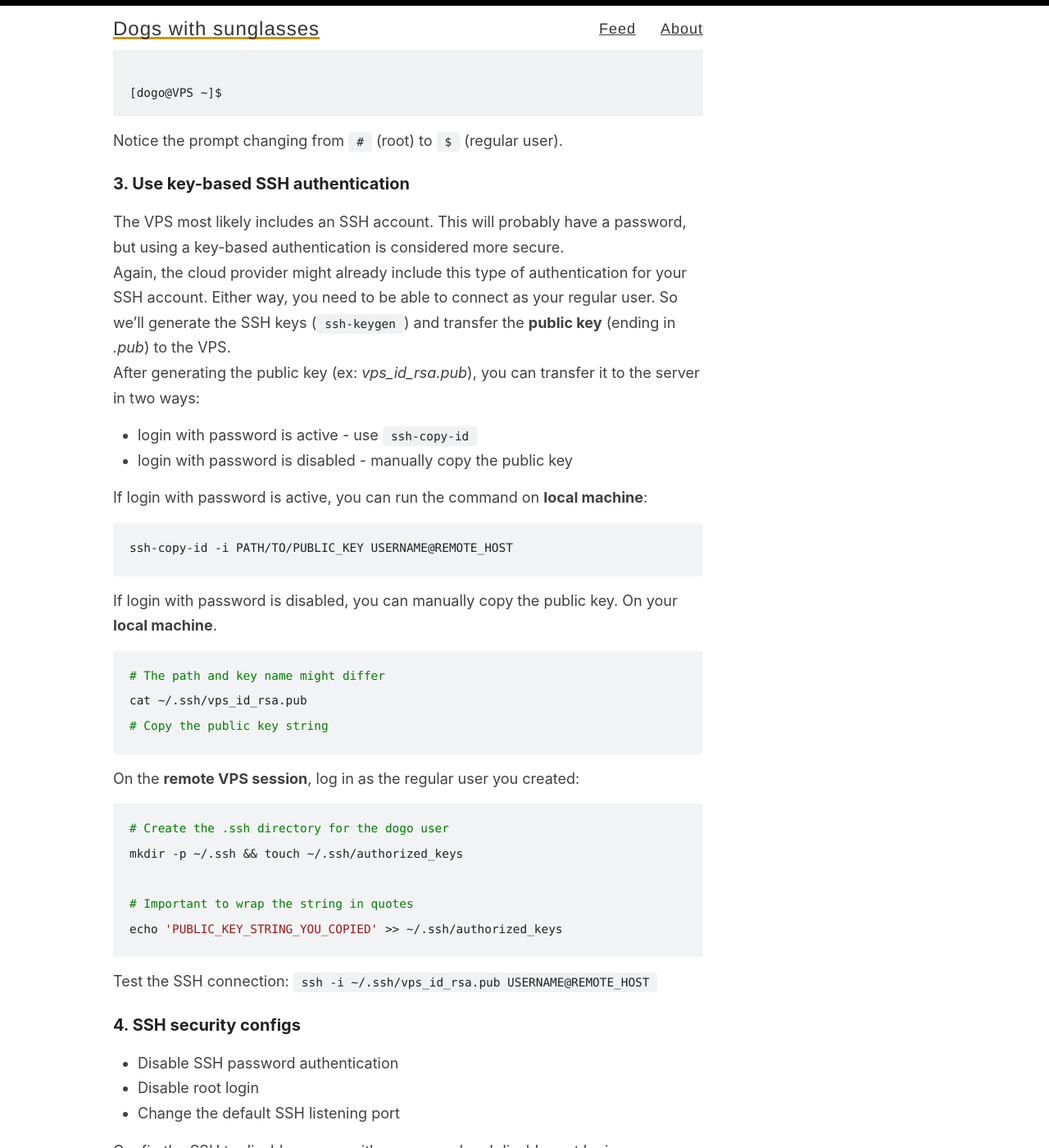
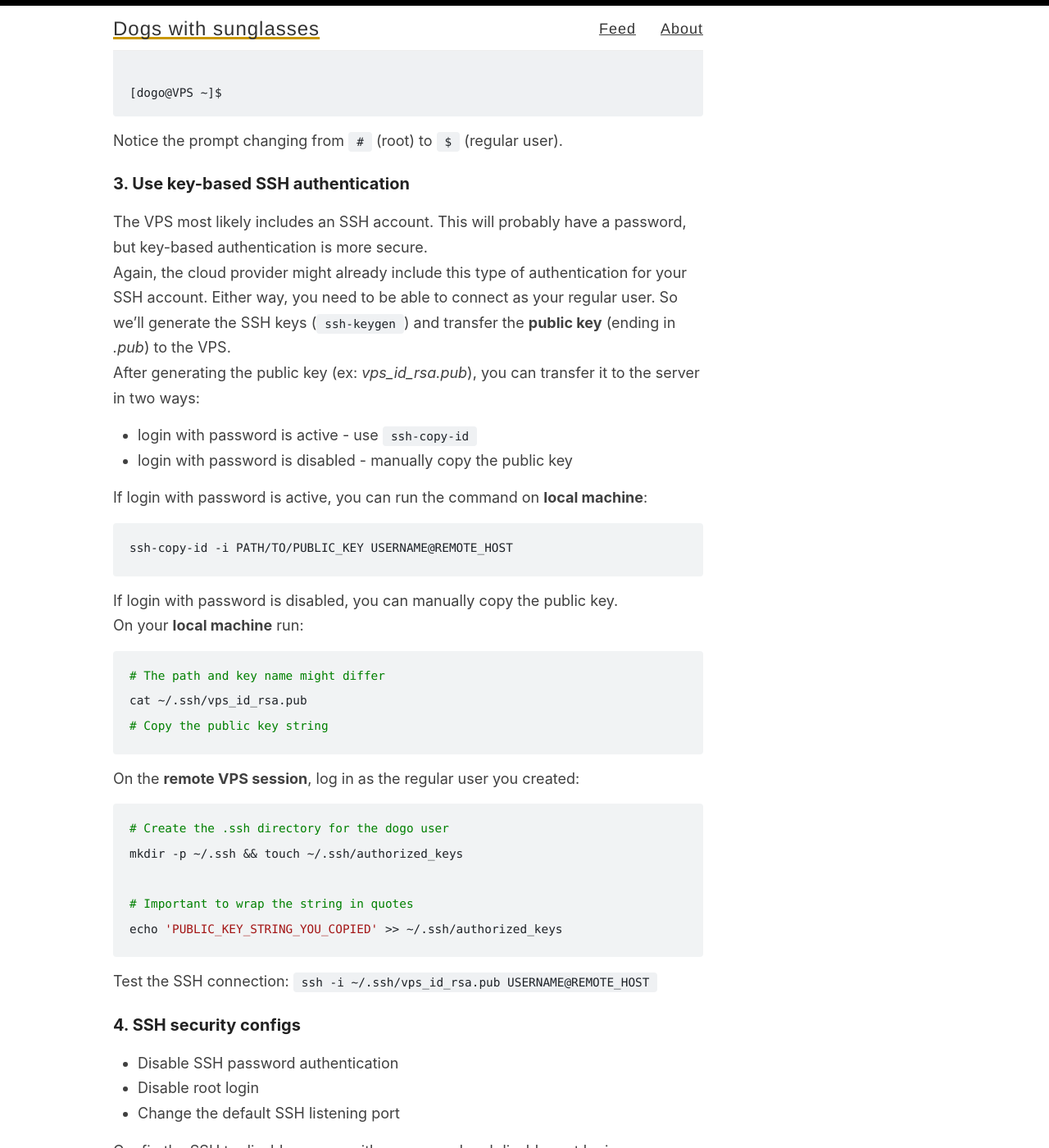
Before and after one commit to panacotar/blog, a Jekyll site: the page built from _posts/2024-06-29-linux_vps_hardening_a_checklist.md, in a window 1280 px wide and 1400 px high, scrolled down 780 px. Shown: the whole window at 82% size. Built offline with Jekyll 4.4.1, drawn with Linux system fonts in a browser that asks for light colours; some of the changed text lies outside the part shown.

Commit message:
Reword VPS hardening article

````diff
--- a/_posts/2024-06-29-linux_vps_hardening_a_checklist.md
+++ b/_posts/2024-06-29-linux_vps_hardening_a_checklist.md
@@ -27,7 +27,7 @@ Avoid using the `root` user and create a regular user. When naming the user, avo
 Notice the prompt changing from `#` (root) to `$` (regular user).
 
 ### 3. Use key-based SSH authentication
-The VPS most likely includes an SSH account. This will probably have a password, but using a key-based authentication is considered more secure.
+The VPS most likely includes an SSH account. This will probably have a password, but key-based authentication is more secure.
 Again, the cloud provider might already include this type of authentication for your SSH account. Either way, you need to be able to connect as your regular user. So we'll generate the SSH keys (`ssh-keygen`) and transfer the **public key** (ending in *.pub*) to the VPS.
 After generating the public key (ex: *vps_id_rsa.pub*), you can transfer it to the server in two ways:
 - login with password is active - use `ssh-copy-id`
@@ -38,7 +38,8 @@ If login with password is active, you can run the command on **local machine**:
 ssh-copy-id -i PATH/TO/PUBLIC_KEY USERNAME@REMOTE_HOST
 ```
 
-If login with password is disabled, you can manually copy the public key. On your **local machine**.
+If login with password is disabled, you can manually copy the public key.
+On your **local machine** run:
 ```shell
 # The path and key name might differ
 cat ~/.ssh/vps_id_rsa.pub
````
Also changed, not shown: other parts of _posts/2024-06-29-linux_vps_hardening_a_checklist.md (+3 -3 lines).
